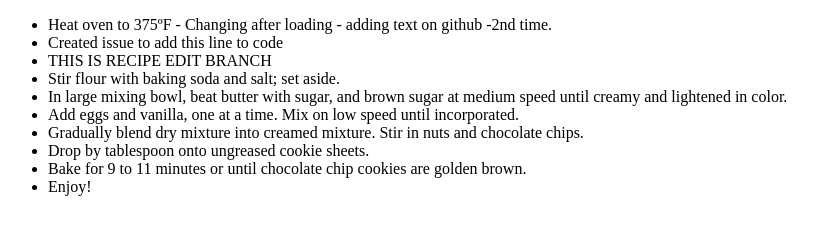
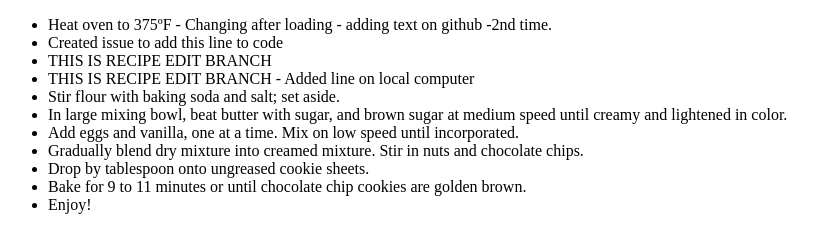
Before and after one commit to soumya1903/firstgithub, a plain HTML site: page secret recipe.htm in a window 1280 px wide. Shown: the part 324-576 px from the top of the page, without its empty margins (0-837 px from the left). Drawn offline with Linux system fonts and the light colour scheme.

Commit message:
added text on local computer for a clone of branch created on github

```diff
--- a/secret recipe.htm
+++ b/secret recipe.htm
@@ -20,6 +20,7 @@
 <li>Heat oven to 375ºF - Changing after loading - adding text on github -2nd time.</li>
 <li>Created issue to add this line to code</li>
 <li>  THIS IS RECIPE EDIT BRANCH  </li>
+<li>  THIS IS RECIPE EDIT BRANCH - Added line on local computer  </li>
 <li>Stir flour with baking soda and salt; set aside.</li>
 <li>In large mixing bowl, beat butter with sugar, and brown sugar at medium speed until creamy and lightened in color.</li>
 <li>Add eggs and vanilla, one at a time. Mix on low speed until incorporated.</li>
```
